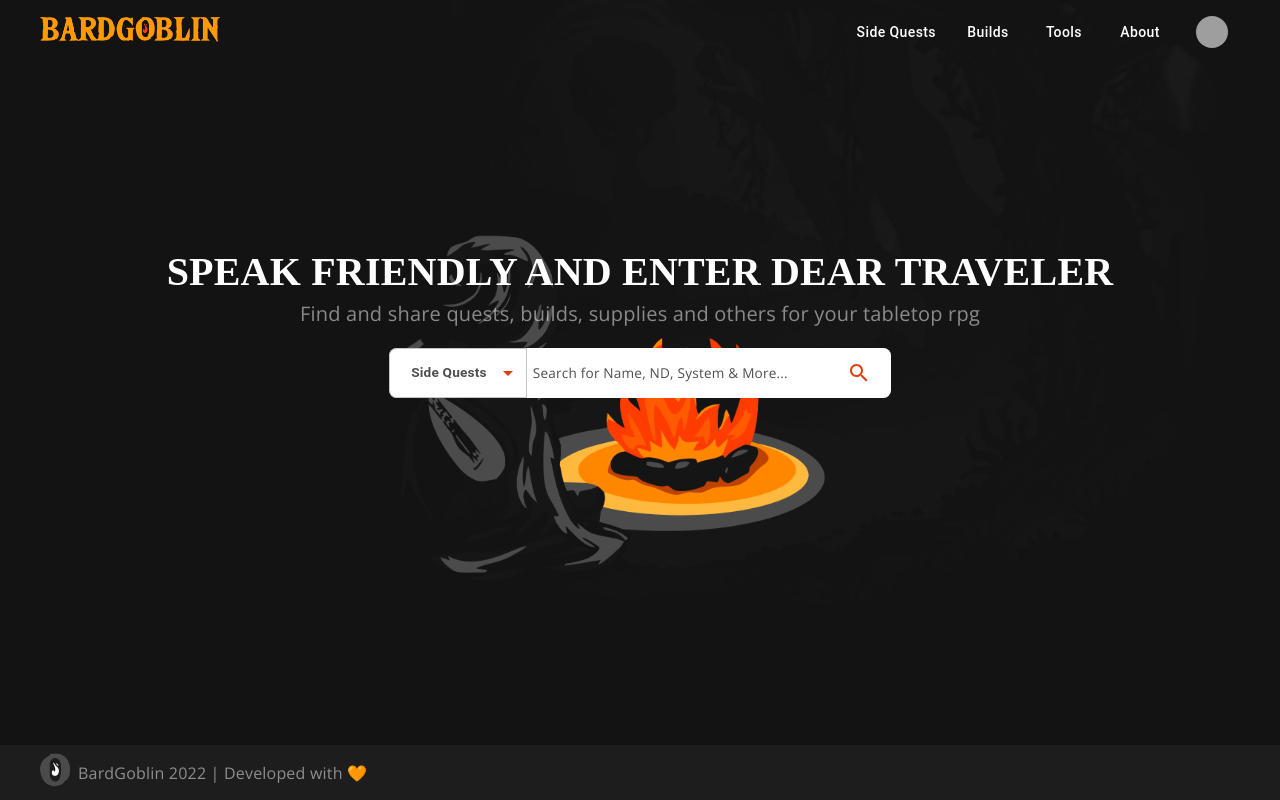
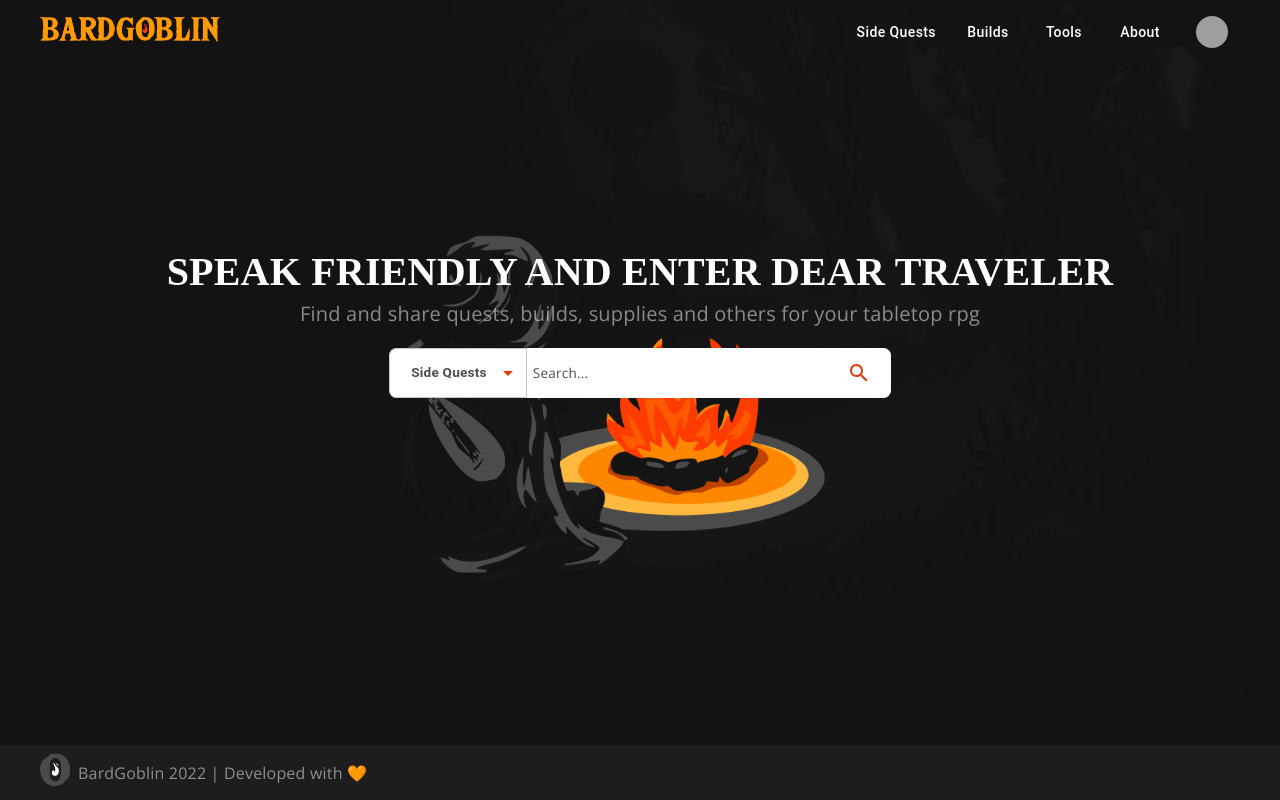
Before and after one commit to volpatocode/bardgoblin, a Next.js app: page /home/home in a window 1280 px wide. Built offline with nearby package versions, Linux system fonts and the light colour scheme; no server answers; the database is empty; grey boxes are pictures that could not be loaded; a web font is replaced by a local one.

Commit message:
feat: add search on homepage main searchbar

```diff
--- a/src/components/MainSearchBar/index.tsx
+++ b/src/components/MainSearchBar/index.tsx
@@ -1,14 +1,15 @@
-import React, { useState } from "react";
+import React, { useContext, useState } from "react";
+import { SearchContext } from "../../contexts/SearchContext";
 
-import {
-  MenuItem,
-  FormControl,
-  ThemeProvider,
-} from "@mui/material/";
+import { useRouter } from "next/router";
+import { useForm } from "react-hook-form";
+
+import { MenuItem, FormControl, ThemeProvider } from "@mui/material/";
 
 import {
   MainSearchBar,
   StyledInput,
+  InputWrapper,
   InputButton,
   SelectButton,
   SearchIcon,
@@ -16,35 +17,53 @@ import {
 
 import { searchBarTheme } from "../../theme/theme";
 
+type queryType = {
+  section: "Side Quests" | "Builds" | "Characters";
+  query: string;
+};
+
 export default function index() {
+  const { query, setQuery, sectionLinks } = useContext(SearchContext);
   const [searchBarSection, setSearchBarSection] = useState("Side Quests");
 
   const handleChange = (e) => {
     setSearchBarSection(e.target.value as string);
   };
 
+  const router = useRouter();
+
+  const { handleSubmit, register } = useForm();
+
+  const onSubmit = (values: queryType) => {
+    query && router.push(`/section/${sectionLinks[values?.section]}`);
+  };
+
   return (
     <ThemeProvider theme={searchBarTheme}>
       <MainSearchBar>
-        <FormControl fullWidth>
+        <FormControl>
           <SelectButton
             id="select-section"
+            {...register("section")}
             value={searchBarSection}
             onChange={handleChange}
             color="secondary"
           >
             <MenuItem value="Side Quests">Side Quests</MenuItem>
             <MenuItem value="Builds">Builds</MenuItem>
-            <MenuItem value="Tools">Tools</MenuItem>
+            <MenuItem value="Characters">Characters</MenuItem>
           </SelectButton>
         </FormControl>
-        <form>
+        <InputWrapper onSubmit={handleSubmit(onSubmit)}>
           <StyledInput
+            {...register("query")}
             type="text"
-            placeholder="Search for Name, ND, System & More..."
+            placeholder="Search..."
+            value={query}
+            onChange={(e) => setQuery(e.target.value)}
           />
-        </form>
-        <InputButton type="submit">
+        </InputWrapper>
+        <InputButton onSubmit={handleSubmit(onSubmit)} type="submit">
           <SearchIcon />
         </InputButton>
       </MainSearchBar>
--- a/src/components/MainSearchBar/styles.ts
+++ b/src/components/MainSearchBar/styles.ts
@@ -38,6 +38,10 @@ export const StyledInput = styled.input`
   @media (max-width: 420px) {
     width: 110px;
   }
+`;
+
+export const InputWrapper = styled.form`
+
 `;
 
 export const InputButton = styled(Button)`
--- a/src/components/Section/SectionResults/index.tsx
+++ b/src/components/Section/SectionResults/index.tsx
@@ -15,7 +15,7 @@ import {
 
 
 export default function index() {
-  const { setQuery, search, topicsData} = useContext(SearchContext);
+  const { query, setQuery, search, topicsData} = useContext(SearchContext);
 
   return (
     <SectionResults maxWidth="lg">
@@ -25,6 +25,7 @@ export default function index() {
             <StyledInput
               type="text"
               placeholder="Search..."
+              value={query}
               onChange={(e) => setQuery(e.target.value)}
             />
             <InputButton>
--- a/src/contexts/SearchContext.tsx
+++ b/src/contexts/SearchContext.tsx
@@ -22,7 +22,7 @@ type SearchContextType = {
   query: string;
   setQuery: (data: string) => void;
   keys: string[];
-  sections: {};
+  sectionLinks: {};
   search: (data: topicsData) => void;
 };
 
@@ -38,7 +38,7 @@ export const SearchContextProvider = ({ children }: SearchContextProps) => {
 
   const keys = ["topictitle"];
 
-  const sections = {
+  const sectionLinks = {
     "Side Quests": "sidequests",
     Builds: "builds",
     Characters: "characters",
@@ -98,7 +98,7 @@ export const SearchContextProvider = ({ children }: SearchContextProps) => {
         setQuery,
         keys,
         search,
-        sections,
+        sectionLinks,
       }}
     >
       {children}
```
Also changed, not shown: src/contexts/UtilsContext.tsx (line endings or trailing spaces).
